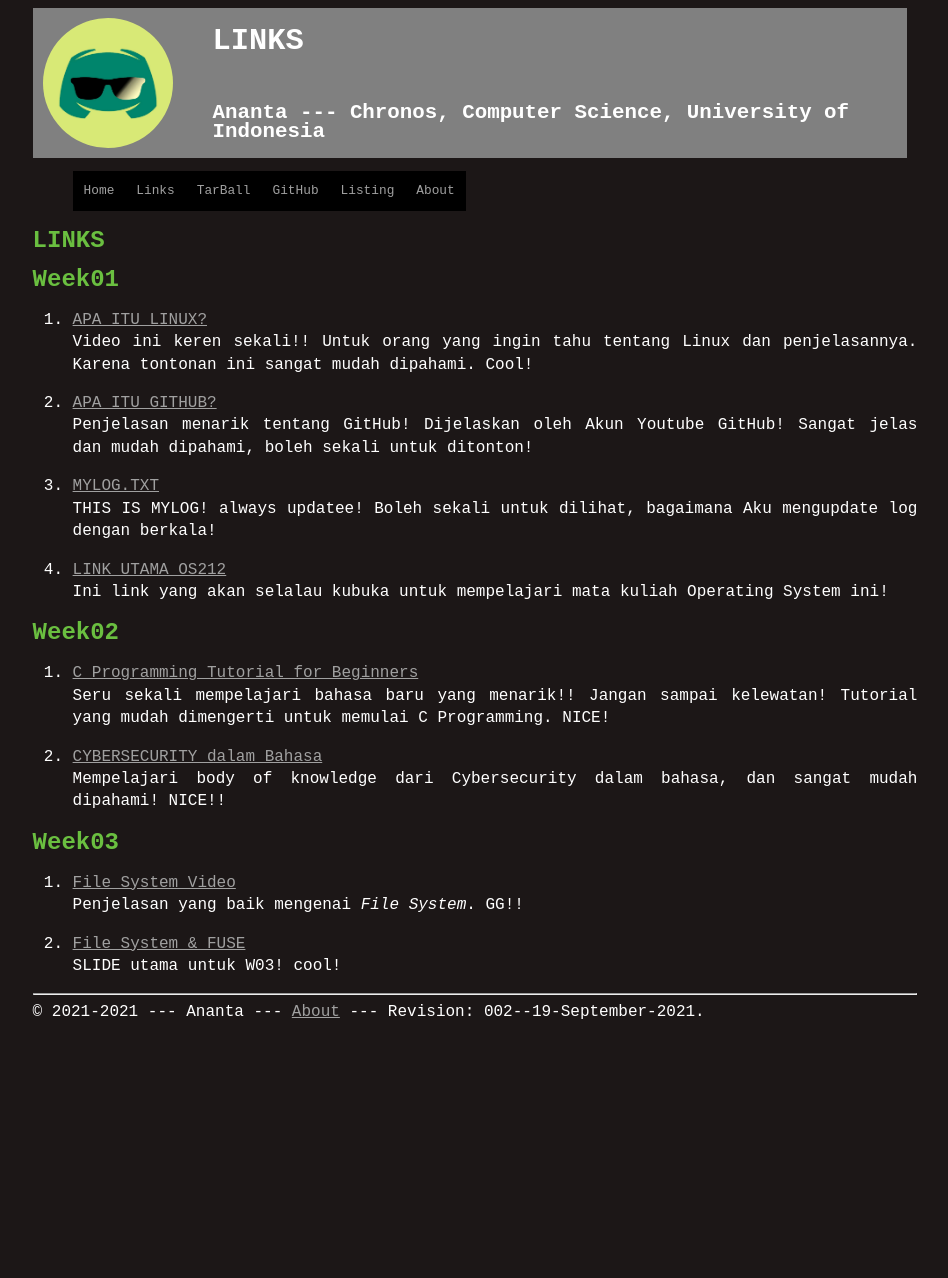
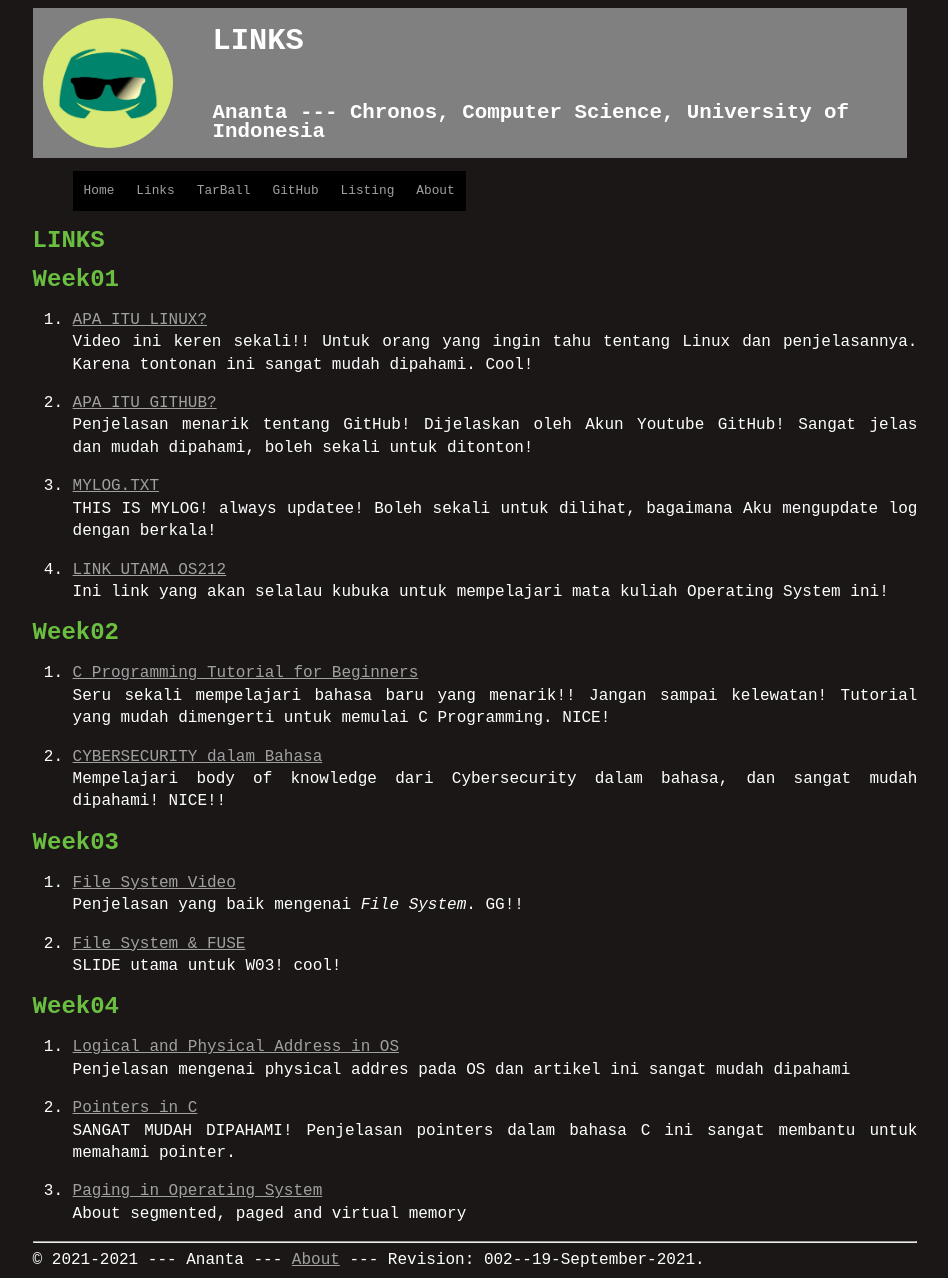
Before and after one commit to anantaristik/os212, a Jekyll site: the page built from links.md, in a window 1280 px wide. Shown: the whole page, without its empty margins (165-1113 px from the left). Built offline with Jekyll 4.4.1, drawn with Linux system fonts in a browser that asks for light colours; our own code applies the rules of GitHub Pages for plain Markdown files; before the commit the page ends 1031 px from its top, so only the background shows below that.

Commit message:
Update links.md

```diff
--- a/links.md
+++ b/links.md
@@ -40,3 +40,14 @@ Penjelasan yang baik mengenai _File System_. GG!!
 
 8. [File System & FUSE](https://os.vlsm.org/Slides/os03.pdf)<br>
 SLIDE utama untuk W03! cool!
+
+## Week04
+
+8. [Logical and Physical Address in OS](https://www.geeksforgeeks.org/logical-and-physical-address-in-operating-system/)<br>
+Penjelasan mengenai physical addres pada OS dan artikel ini sangat mudah dipahami
+
+9. [Pointers in C](https://www.youtube.com/watch?v=mw1qsMieK5c)<br>
+SANGAT MUDAH DIPAHAMI! Penjelasan pointers dalam bahasa C ini sangat membantu untuk memahami pointer.
+
+10. [Paging in Operating System](https://www.youtube.com/watch?v=p9yZNLeOj4s)<br>
+About segmented, paged and virtual memory
```
